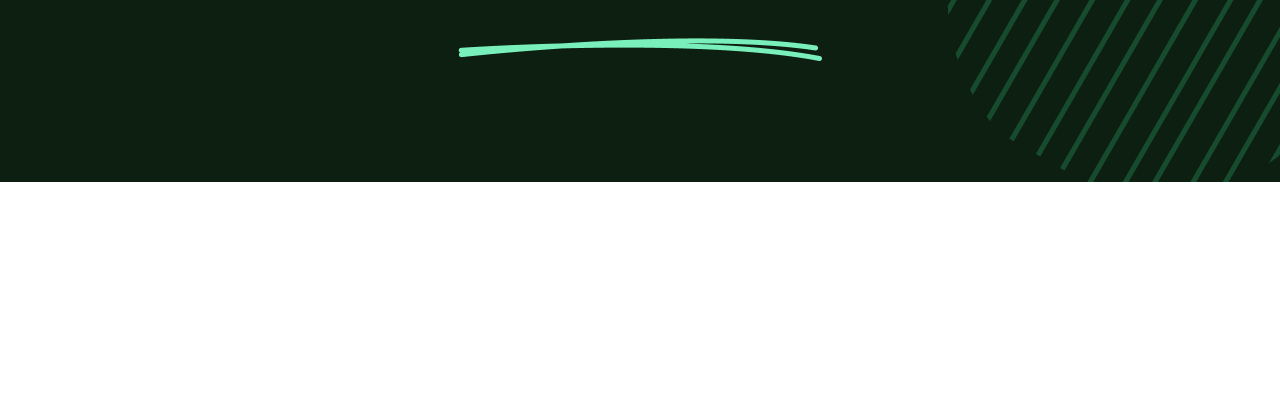
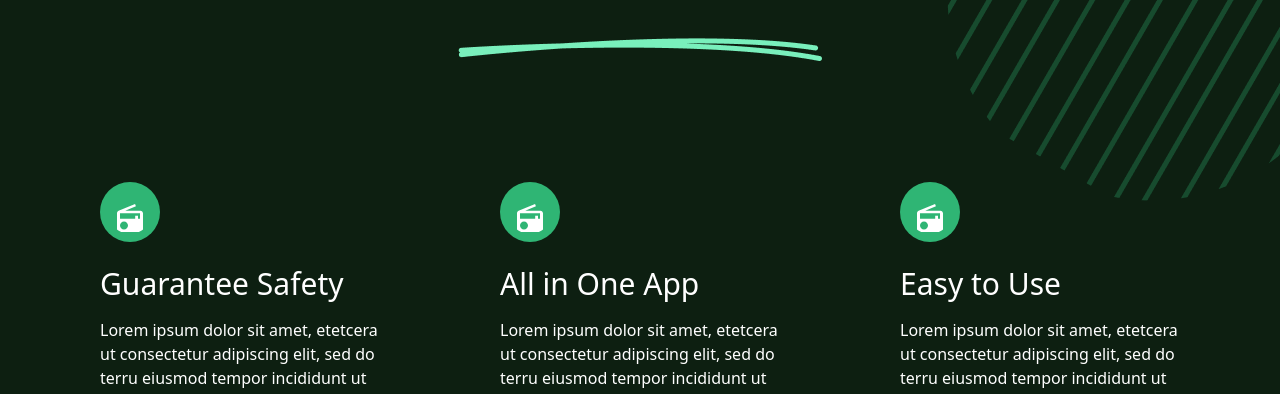
Before and after one commit to A-for-Alamin/Investobull, a React (Vite) app: page / in a window 1280 px wide. Shown: the part 1281-1675 px from the top of the page. Before the commit the page ends 1463 px from the top, so only its background shows below. Built offline with nearby package versions, Linux system fonts and the light colour scheme.

Commit message:
Card UI Component Created

```diff
--- a/src/Components/Services.jsx
+++ b/src/Components/Services.jsx
@@ -1,4 +1,8 @@
+import { IoMdRadio } from "react-icons/io";
+import Card from "../UI/Card";
 import SectionName from "../UI/SectionName";
+
+const serviceCards = ["Guarantee Safety", "All in One App", "Easy to Use"];
 
 export const Services = () => {
   return (
@@ -19,8 +23,11 @@
           <SectionName>
             Our Best Services <br /> For Your Convinience
           </SectionName>
-
-          <div></div>
+        </div>
+        <div className="flex justify-center gap-[120px]">
+          {serviceCards.map((serviceCard, i) => (
+            <Card key={i} children={serviceCard} />
+          ))}
         </div>
       </div>
     </section>
--- /dev/null
+++ b/src/UI/Card.jsx
@@ -0,0 +1,16 @@
+import { IoMdRadio } from "react-icons/io";
+
+export default function Card({ children }) {
+  return (
+    <div className="text-white max-w-[280px]">
+      <div>
+        <IoMdRadio className="p-2 pt-5 bg-primary text-6xl rounded-full" />
+      </div>
+      <h3 className="font-medium text-3xl mb-4 mt-6">{children}</h3>
+      <p>
+        Lorem ipsum dolor sit amet, etetcera ut consectetur adipiscing elit, sed
+        do terru eiusmod tempor incididunt ut labore et dolore magna.
+      </p>
+    </div>
+  );
+}
```
